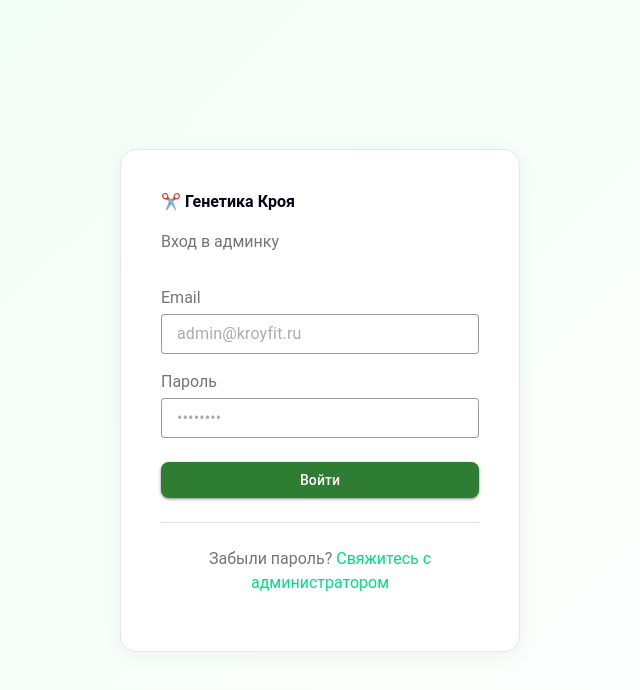
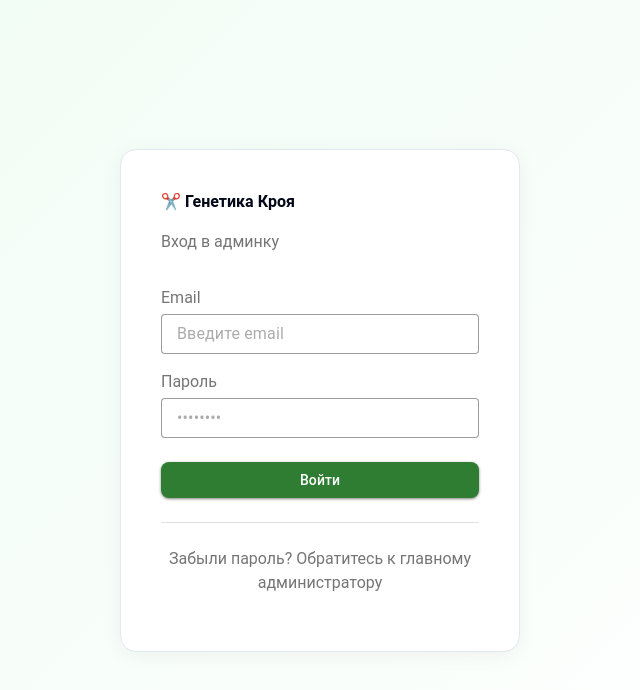
Before and after one commit to lvs-vladimir/kroyfit.ru, a Nuxt app: page /admin/login in a window 1280 px wide. Shown: the top 690 px of the page, without its empty margins (320-960 px from the left). Built offline with nearby package versions, Linux system fonts and the light colour scheme.

Commit message:
Remove hardcoded admin credentials - load from DB only - v1.7.1

```diff
--- a/pages/admin/login.vue
+++ b/pages/admin/login.vue
@@ -18,7 +18,7 @@
           <v-text-field
             v-model="email"
             type="email"
-            placeholder="admin@kroyfit.ru"
+            placeholder="Введите email"
             variant="outlined"
             density="compact"
             hide-details
@@ -54,7 +54,7 @@
 
       <div class="text-center">
         <p class="text-caption text-grey-darken-1">
-          Забыли пароль? <a href="mailto:admin@kroyfit.ru" class="text-decoration-none" style="color: #00DC82;">Свяжитесь с администратором</a>
+          Забыли пароль? Обратитесь к главному администратору
         </p>
       </div>
     </div>
--- a/pages/admin/settings/index.vue
+++ b/pages/admin/settings/index.vue
@@ -443,8 +443,8 @@ const vkSaving = ref(false)
 const profileMessage = ref(null)
 
 const profile = ref({
-  email: 'admin@kroyfit.ru',
-  name: 'Администратор',
+  email: '',
+  name: '',
   password: '',
   saving: false,
 })
@@ -488,9 +488,7 @@ const roles = ref([
   },
 ])
 
-const admins = ref([
-  { id: '1', email: 'admin@kroyfit.ru', name: 'Администратор', roleId: '1' },
-])
+const admins = ref([])
 
 const vkGroups = ref([
   { id: '1', name: 'Генетика Кроя — Технология пошива', vkId: '', courseSlug: 'tekhnologiya-poshiva' },
@@ -519,7 +517,7 @@ const seo = reactive({
 
 const general = reactive({
   siteName: 'Генетика Кроя',
-  adminEmail: 'admin@kroyfit.ru',
+  adminEmail: '',
   saving: false,
 })
 
```
Also changed, not shown: 1 other file (tests, documents, lock files or other folders).
